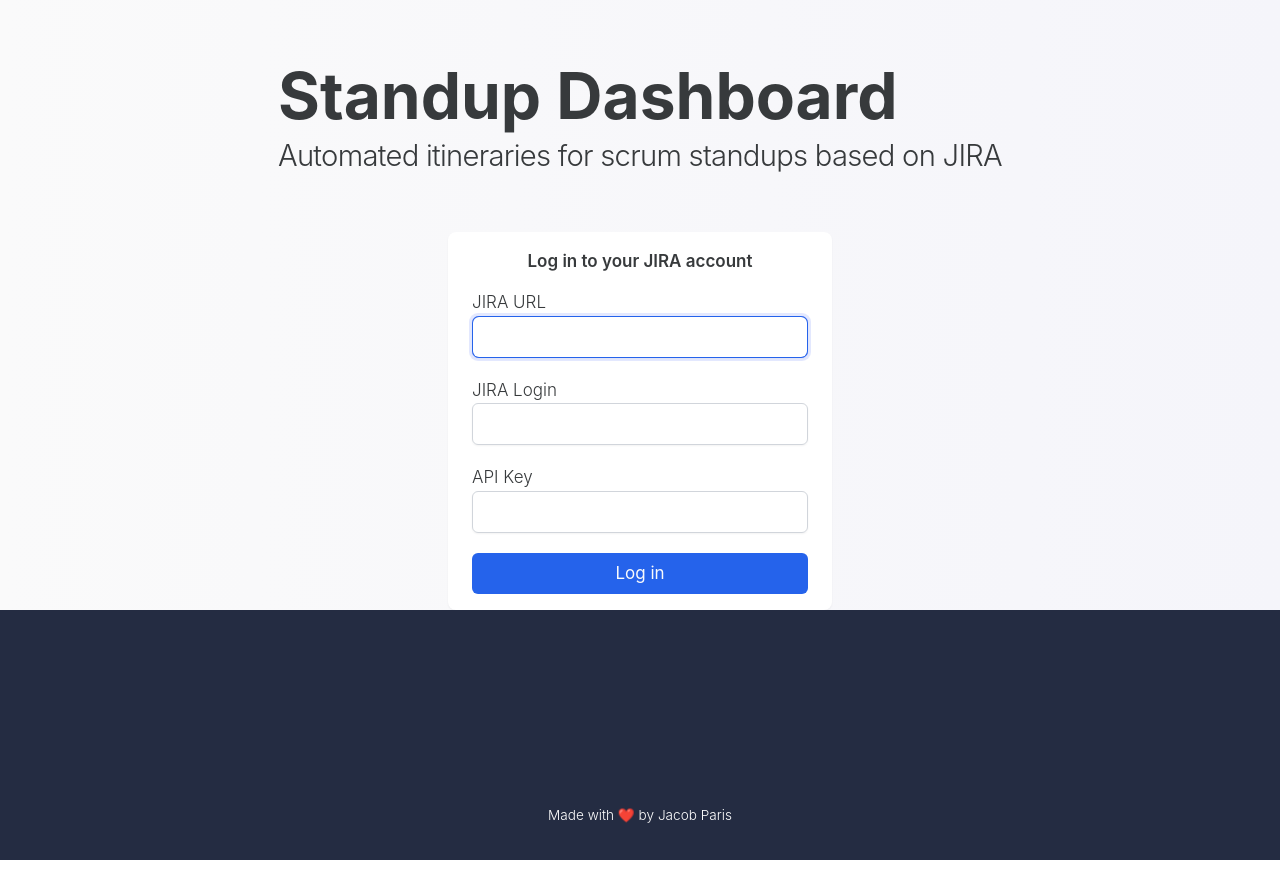
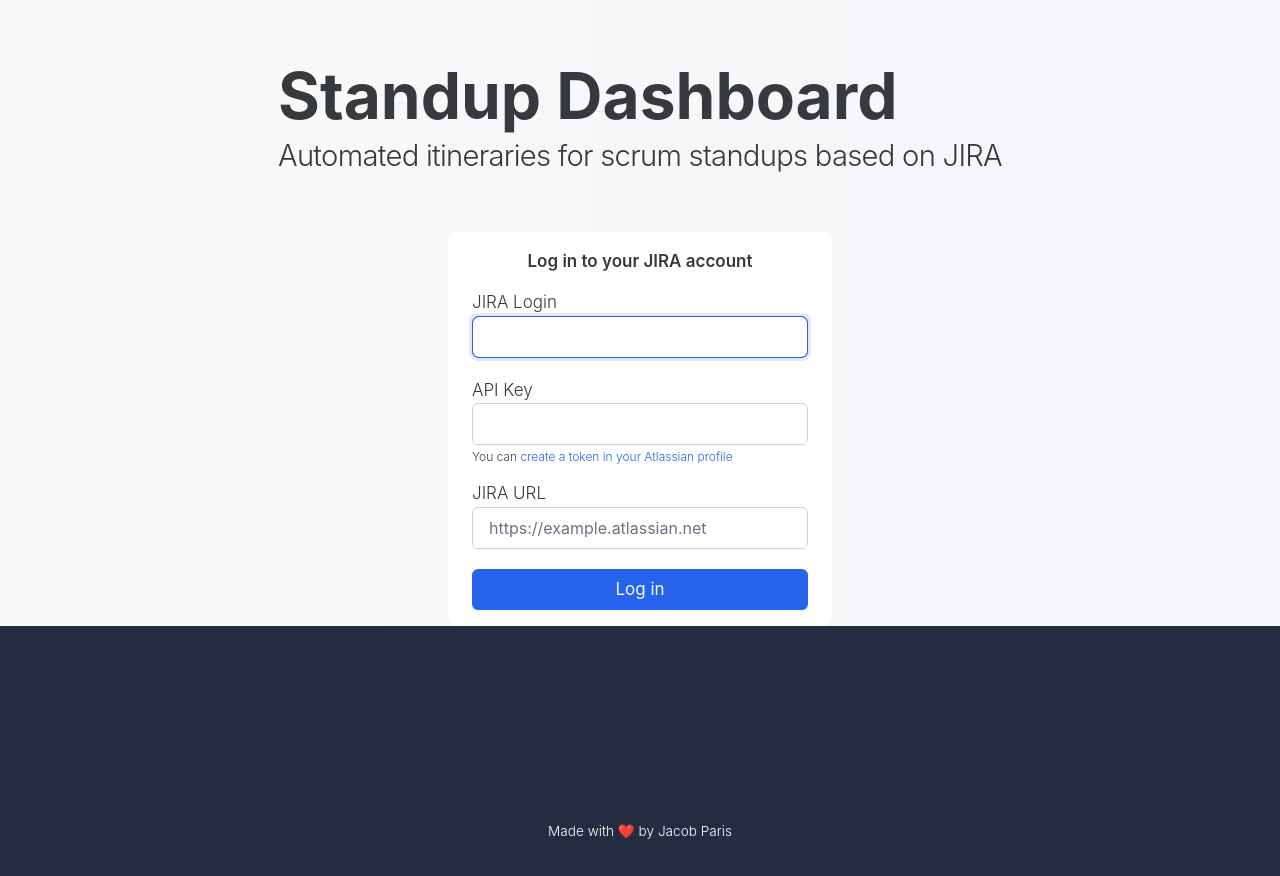
Before and after one commit to jacobparis/standup, a Next.js app: page / in a window 1280 px wide. Built offline with nearby package versions, Linux system fonts and the light colour scheme; what @tailwindcss/typography would draw is missing.

Commit message:
Add instructions to login page

```diff
--- a/src/pages/index.tsx
+++ b/src/pages/index.tsx
@@ -98,40 +98,49 @@
 
           <form onSubmit={handleSubmit}>
             <div className="flex flex-col">
+              <label htmlFor={emailId} className="leading-12 font-300">
+                JIRA Login
+              </label>
+              <TextInput
+                name="email"
+                id={emailId}
+                type="email"
+                required
+                autoFocus
+                autoComplete="email"
+              />
+              <label htmlFor={passwordId} className="leading-12 font-300">
+                API Key
+              </label>
+              <TextInput
+                name="password"
+                id={passwordId}
+                required
+                autoComplete="current-password"
+                type="password"
+              />
+              <p className="-mt-4 mb-4 text-xs leading-4 text-gray-700">
+                You can{' '}
+                <a
+                  href="https://id.atlassian.com/manage-profile/security/api-tokens"
+                  target="_blank"
+                  rel="noreferrer nofollow"
+                  className="text-blue-600 hover:underline"
+                >
+                  create a token in your Atlassian profile
+                </a>
+              </p>
+
               <label htmlFor={jiraId} className="leading-12 font-300">
                 JIRA URL
               </label>
-
               <TextInput
                 name="jiraHostUrl"
                 id={jiraId}
                 type="text"
                 autoComplete="url"
                 required
-                autoFocus
-              />
-
-              <label htmlFor={emailId} className="leading-12 font-300">
-                JIRA Login
-              </label>
-
-              <TextInput
-                name="email"
-                id={emailId}
-                type="email"
-                required
-                autoComplete="email"
-              />
-              <label htmlFor={passwordId} className="leading-12 font-300">
-                API Key
-              </label>
-
-              <TextInput
-                name="password"
-                id={passwordId}
-                required
-                autoComplete="current-password"
-                type="password"
+                placeholder="https://example.atlassian.net"
               />
             </div>
 
```
